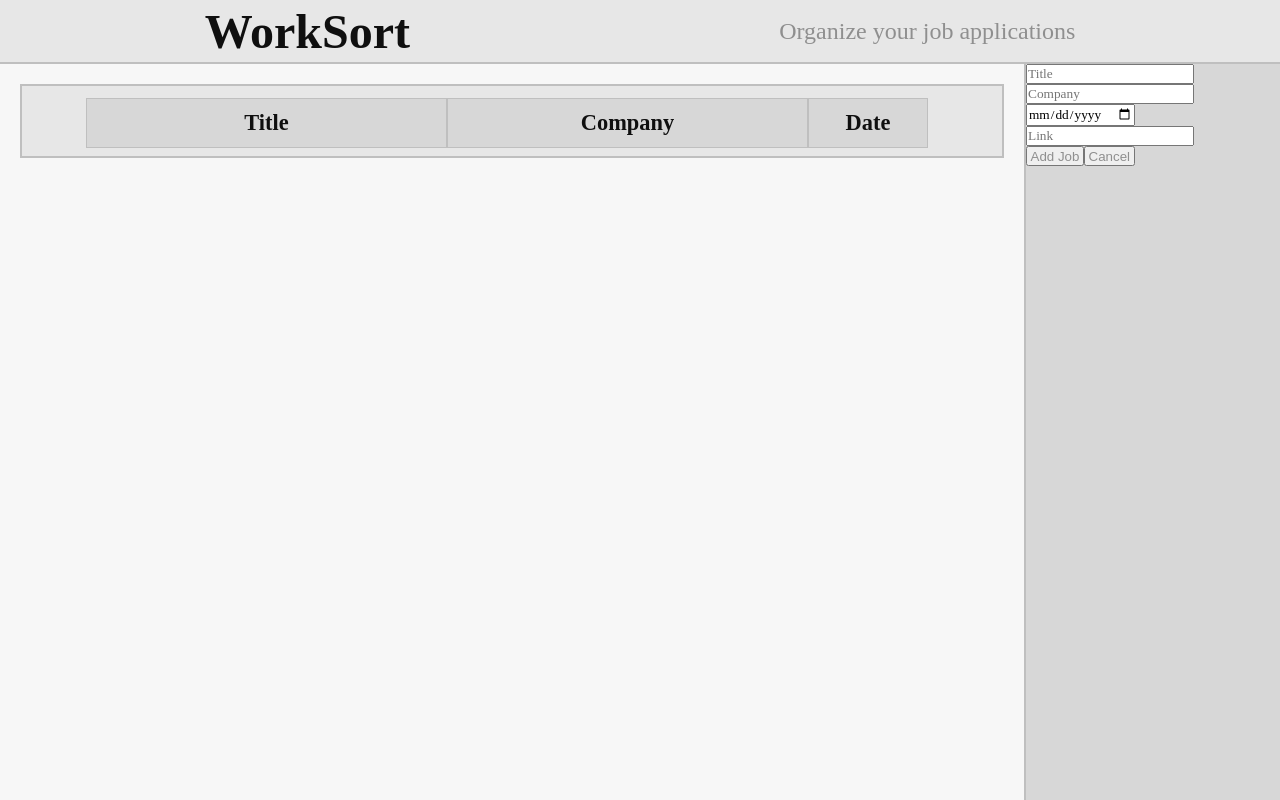
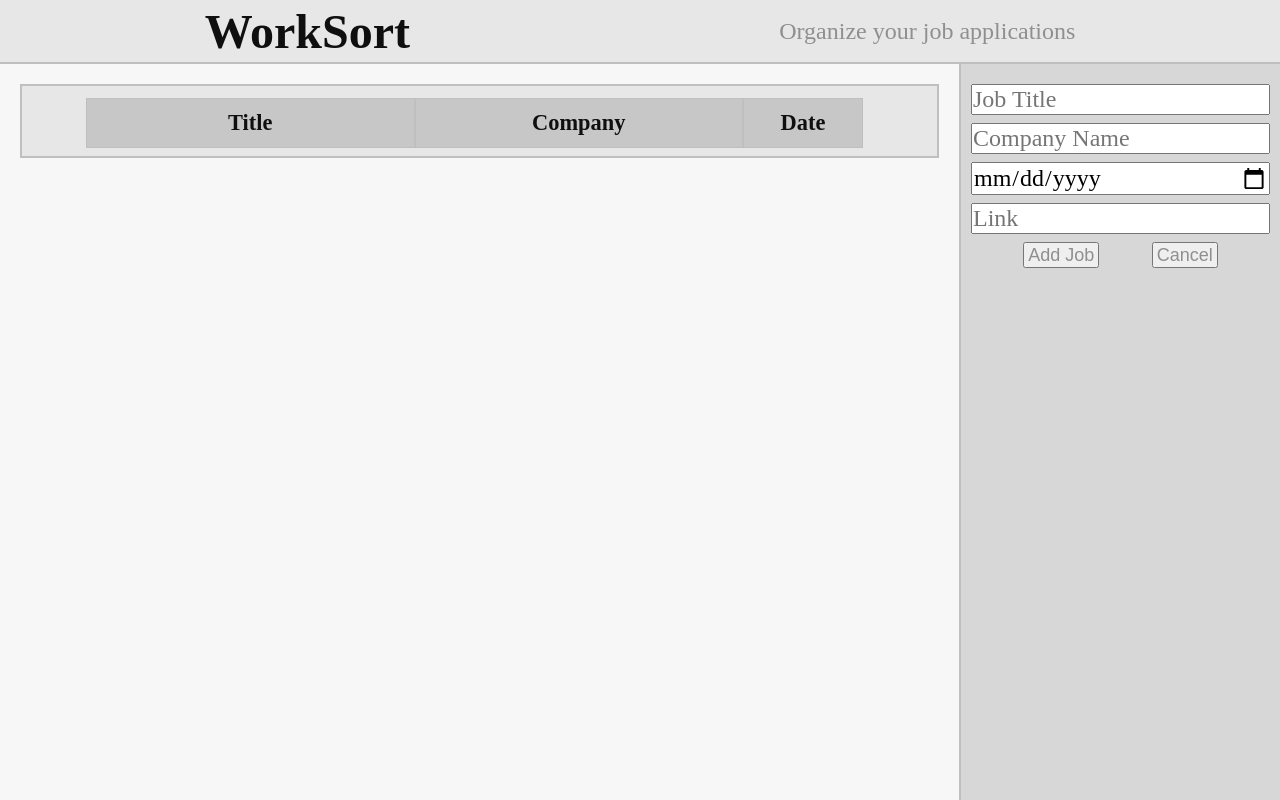
Before and after one commit to bd2720/worksort, a Vue app in the folder WorkSort/: page / in a window 1280 px wide. Both pictures are taken after a click on the button "New Job". Built offline with nearby package versions, Linux system fonts and the light colour scheme.

Commit message:
resizable, readable, began sorting

```diff
--- a/WorkSort/src/App.vue
+++ b/WorkSort/src/App.vue
@@ -59,6 +59,8 @@ function finalizeNewJob() {
     date: tempDate.value,
     url: tempURL.value,
   })
+  // sort new list
+  sortJobs()
   // no longer adding jobs
   addingJobs.value = false
 }
@@ -97,6 +99,8 @@ function editJob() {
   selectedJob.value['company'] = tempCompany.value
   selectedJob.value['date'] = tempDate.value
   selectedJob.value['url'] = tempURL.value
+  // sort updated list
+  sortJobs()
   // deselect the job after updating list
   selectedJobID.value = null
 }
@@ -120,6 +124,32 @@ function deleteJob(jobID) {
 // exit deletingJobs mode
 function finalizeDeleteJob() {
   deletingJobs.value = false
+}
+
+const showExtraJobButtons = computed(() => {
+  return (editingJobs.value && !selectedJobID.value) || deletingJobs.value
+})
+// adds the "tr-extended" class to the table, adding an extra column for Edit/Delete buttons
+const tableClass = computed(() => {
+  return showExtraJobButtons.value ? "tr-extended" : ""
+})
+
+// function by which to sort jobs
+var activeSort = jobComp_earliest
+function sortJobs(){
+  jobs.value.sort(activeSort)
+}
+
+// comparator for sorting job objects by ascending date
+function jobComp_earliest(a, b){
+  const dA = new Date(a['date'])
+  const dB = new Date(b['date'])
+  if(dA < dB){
+    return -1
+  } else if(dA > dB){
+    return 1
+  }
+  return 0
 }
 
 // guess favicon url (https://example.com/xyz/... => https://example.com/favicon.ico)
@@ -154,7 +184,7 @@ function getFavicon(url) {
     <main>
       <table>
         <thead>
-          <tr>
+          <tr :class="tableClass">
             <th></th>
             <th>Title</th>
             <th>Company</th>
@@ -163,10 +193,9 @@ function getFavicon(url) {
           </tr>
         </thead>
         <tbody>
-          <tr v-for="job in jobsDisplayed">
-            <!--<td>{{ job['id'] }}</td>-->
+          <tr v-for="job in jobsDisplayed" :class="tableClass">
             <td>
-              <img alt="" :src="getFavicon(job['url'])" height="32px" width="32px">
+              <img alt="-----" :src="getFavicon(job['url'])" height="32px" width="32px">
             </td>
             <td>{{ job['title'] }}</td>
             <td>{{ job['company'] }}</td>
@@ -190,11 +219,13 @@ function getFavicon(url) {
         <button @click="startEditJob()">Edit Job</button>
         <button @click="startDeleteJob()">Delete Job</button>
       </div>
-      <button @click="finalizeEditJob()" v-if="editingJobs && !selectedJobID">Done</button>
-      <button @click="finalizeDeleteJob()" v-if="deletingJobs">Done</button>
+      <div class="done-wrapper" v-if="showExtraJobButtons">
+        <button @click="finalizeEditJob()" v-if="editingJobs && !selectedJobID">Done</button>
+        <button @click="finalizeDeleteJob()" v-if="deletingJobs">Done</button>
+      </div>
       <form class="input-wrapper" v-if="showInputs">
-        <input v-model="tempTitle" placeholder="Title">
-        <input v-model="tempCompany" placeholder="Company">
+        <input v-model="tempTitle" placeholder="Job Title">
+        <input v-model="tempCompany" placeholder="Company Name">
         <input type="date" v-model="tempDate" placeholder="Date Applied">
         <input type="url" v-model="tempURL" placeholder="Link">
         <div class="input-button-wrapper" v-if="addingJobs">
@@ -215,6 +246,7 @@ function getFavicon(url) {
   --bg-col: #f7f7f7;
   --header-col: #e7e7e7;
   --table-col: #e7e7e7;
+  --table-head-col: #c7c7c7;
   --table-alt-col: #d7d7d7;
   --aside-col: #d7d7d7;
   --text-col: #0f0f0f;
@@ -250,6 +282,11 @@ header {
   align-items: center;
   font-size: 24px;
   border-bottom: 2px solid var(--border-col);
+  white-space: nowrap;
+}
+
+header > * {
+  margin: 0 10px;
 }
 
 .subtitle {
@@ -281,23 +318,31 @@ tr {
   vertical-align: bottom;
 }
 
+/* when Edit/Delete buttons active */
+.tr-extended {
+  grid-template-columns: 54px 1fr 1fr 120px 64px 64px;
+}
+
 th, td {
   display: flex;
   align-items: center;
   justify-content: center;
   border: 1px solid var(--border-col);
+
+  overflow: hidden;
+  white-space: nowrap;
 }
 
 th {
   font-size: 140%;
-  background: var(--table-alt-col);
+  background: var(--table-head-col);
 }
 
 td {
   font-size: 120%;
 }
 
-th:nth-child(1), th:nth-child(5) {
+th:nth-child(1), th:nth-child(5), th:nth-child(6) {
   background: none;
   border: none;
 }
@@ -316,11 +361,41 @@ aside {
   text-align: center;
   padding-top: 20px;
 }
-
 .function-wrapper button {
   width: 60%;
   font-size: 32px;
   margin: 10px;
+
+  min-width: 120px;
+}
+
+.done-wrapper {
+  padding-top: 40px;
+  text-align: center;
+}
+.done-wrapper button {
+  font-size: 24px;
+}
+
+.input-wrapper {
+  margin: 20px 10px;
+  display: flex;
+  flex-direction: column;
+  gap: 8px;
+}
+
+.input-wrapper > * {
+  font-size: 24px;
+}
+
+.input-wrapper button {
+  font-size: 18px;
+}
+
+.input-button-wrapper {
+  display: flex;
+  flex-direction: row;
+  justify-content: space-evenly;
 }
 
 </style>
```
